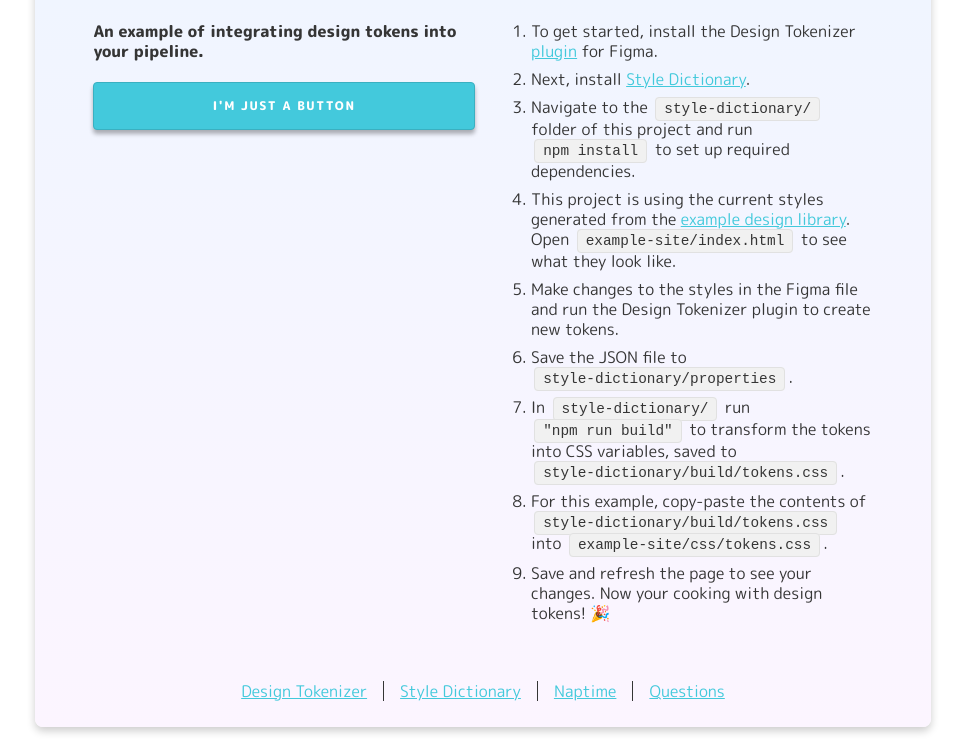
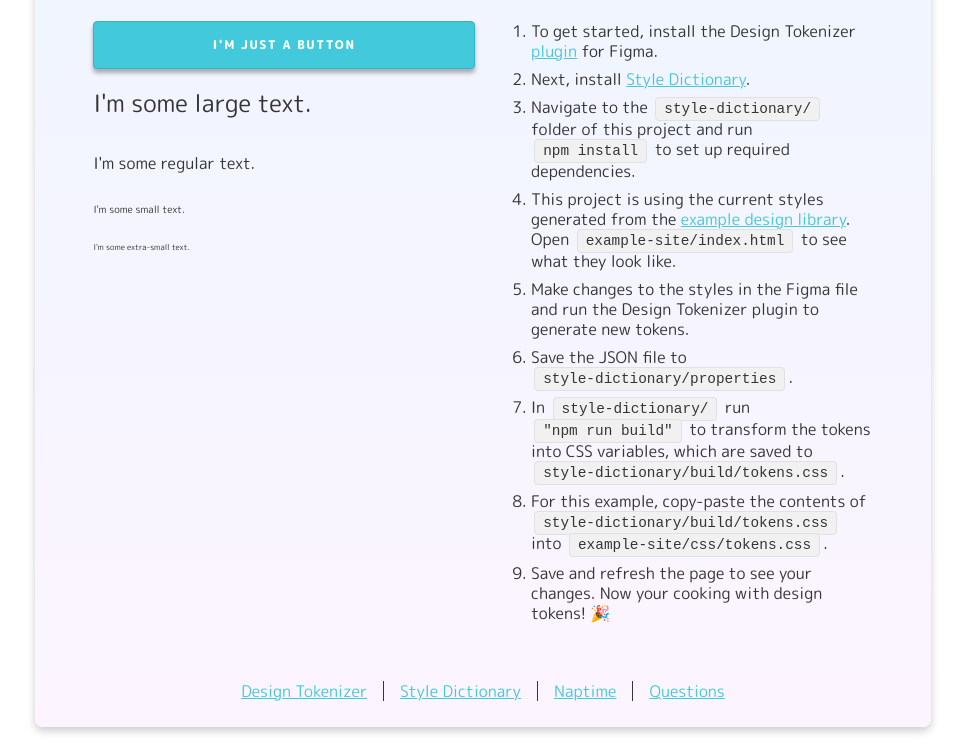
Before and after one commit to leebert/design-tokenizer-integration-example, a plain HTML site: page example-site/index.html in a window 1280 px wide. Shown: the part 267-1018 px from the top of the page, without its empty margins (157-1122 px from the left). Drawn offline with Linux system fonts and the light colour scheme.

Commit message:
Fixed outdated link + minor style & copy edits

```diff
--- a/example-site/css/styles.css
+++ b/example-site/css/styles.css
@@ -70,7 +70,7 @@ footer a:last-child { border-right: none; }
 
 h1, h2, h3, h4, h5, h6 { margin-top: 0; }
 h1 {
-    font-size: 2.0rem;
+    font-size: calc(var(--style-typography-text-large-size) * 1.5);
     font-weight: 800;
 }
 
@@ -108,7 +108,6 @@ ul {
 }
 li { padding-bottom: var(--style-grid-standard); }
 
-/* Classes –––––––––––––––––––––––––––––––––––––––––––––––––– */
 .container {
     position: relative;
     width: 70%;
@@ -118,6 +117,22 @@ li { padding-bottom: var(--style-grid-standard); }
     border: none;
     border-radius: var(--style-size-corner-radius-container);
     box-shadow: var(--style-effect-ui-soft-dropshadow-offset-x) var(--style-effect-ui-soft-dropshadow-offset-y) var(--style-effect-ui-soft-dropshadow-radius) var(--style-effect-ui-soft-dropshadow-color);
+}
+
+.large {
+    font-size: var(--style-typography-text-large-size);
+}
+
+.regular {
+    font-size: var(--style-typography-text-regular-size);
+}
+
+.small {
+    font-size: var(--style-typography-text-small-size);
+}
+
+.extra-small {
+    font-size: var(--style-typography-text-x-small-size);
 }
 
 /* Note: From Skeleton http://getskeleton.com */
--- a/example-site/index.html
+++ b/example-site/index.html
@@ -20,18 +20,21 @@
             </header>
             <article>
                 <section>
-                    <h4>An example of integrating design tokens into your pipeline.</h4>
                     <button>I'm Just A Button</button>
+                    <p class="large">I'm some large text.</p>
+                    <p class="regular">I'm some regular text.</p>
+                    <p class="small">I'm some small text.</p>
+                    <p class="extra-small">I'm some extra-small text.</p>
                 </section>
                 <section>
                     <ol>
                         <li>To get started, install the Design Tokenizer <a href="https://www.figma.com/c/plugin/767048666042724266/Design-Tokenizer" target="_blank">plugin<a></a> for Figma.</li>
                         <li>Next, install <a href="https://amzn.github.io/style-dictionary/#/" target="_blank">Style Dictionary</a>.</li>
                         <li>Navigate to the <code>style-dictionary/</code> folder of this project and run <code>npm install</code> to set up required dependencies.</li>
-                        <li>This project is using the current styles generated from the <a href="https://www.figma.com/file/4wWBG2jvrepyuV1cvOzsL3/ExampleDesignTokenLibrary" target="_blank">example design library</a>. Open <code>example-site/index.html</code> to see what they look like.</li>
-                        <li>Make changes to the styles in the Figma file and run the Design Tokenizer plugin to create new tokens.</li>
+                        <li>This project is using the current styles generated from the <a href="https://www.figma.com/community/file/783470782787368414/Design-Tokenizer---Example-Design-Library" target="_blank">example design library</a>. Open <code>example-site/index.html</code> to see what they look like.</li>
+                        <li>Make changes to the styles in the Figma file and run the Design Tokenizer plugin to generate new tokens.</li>
                         <li>Save the JSON file to <code>style-dictionary/properties</code>.</li>
-                        <li>In <code>style-dictionary/</code> run <code>"npm run build"</code> to transform the tokens into CSS variables, saved to <code>style-dictionary/build/tokens.css</code>.</li>
+                        <li>In <code>style-dictionary/</code> run <code>"npm run build"</code> to transform the tokens into CSS variables, which are saved to <code>style-dictionary/build/tokens.css</code>.</li>
                         <li>For this example, copy-paste the contents of <code>style-dictionary/build/tokens.css</code> into <code>example-site/css/tokens.css</code>.</li>
                         <li>Save and refresh the page to see your changes. Now your cooking with design tokens! 🎉</li>
                     </ol>
```
